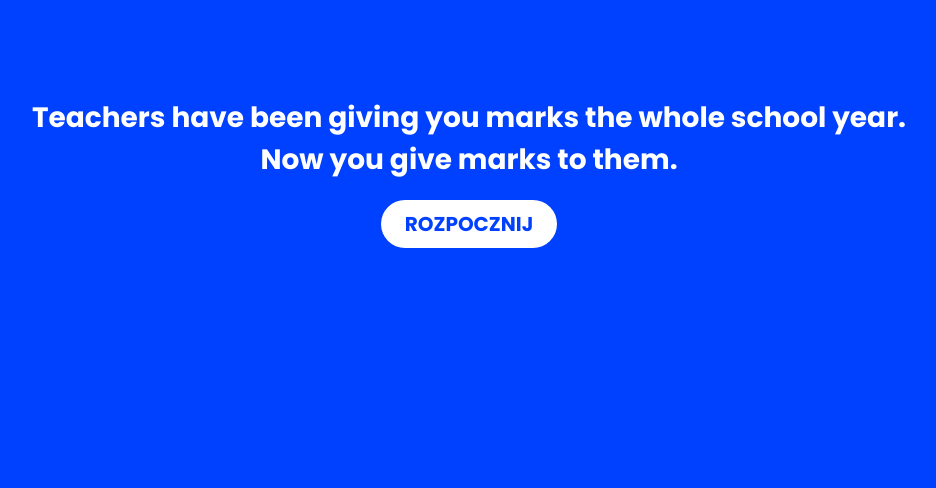
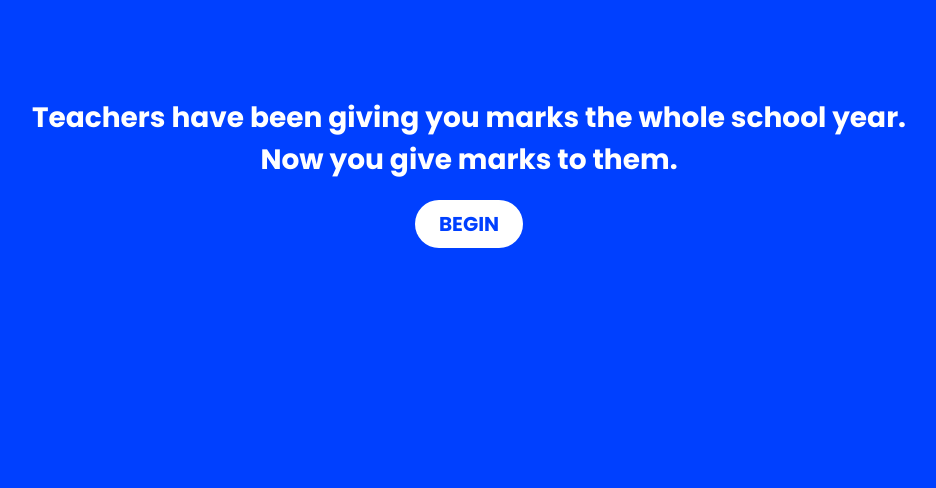
Before and after one commit to Twixes/antimark, a Django app: page / in a window 1280 px wide. Shown: the part 237-725 px from the top of the page, without its empty margins (171-1107 px from the left). Run offline with Django 3.2, Linux system fonts and the light colour scheme.

Commit message:
Update translation

```diff
--- a/poll/templates/index.html
+++ b/poll/templates/index.html
@@ -7,5 +7,5 @@
   {% trans "Teachers have been giving you marks the whole school year." %}<br>
   {% trans "Now you give marks to them." %}
 </h1>
-<a href=""><button>Rozpocznij</button></a>
+<a href=""><button>{% trans "Begin" %}</button></a>
 {% endblock %}
```
Also changed, not shown: antimark/locale/pl/LC_MESSAGES/django.po, poll/locale/pl/LC_MESSAGES/django.po.
